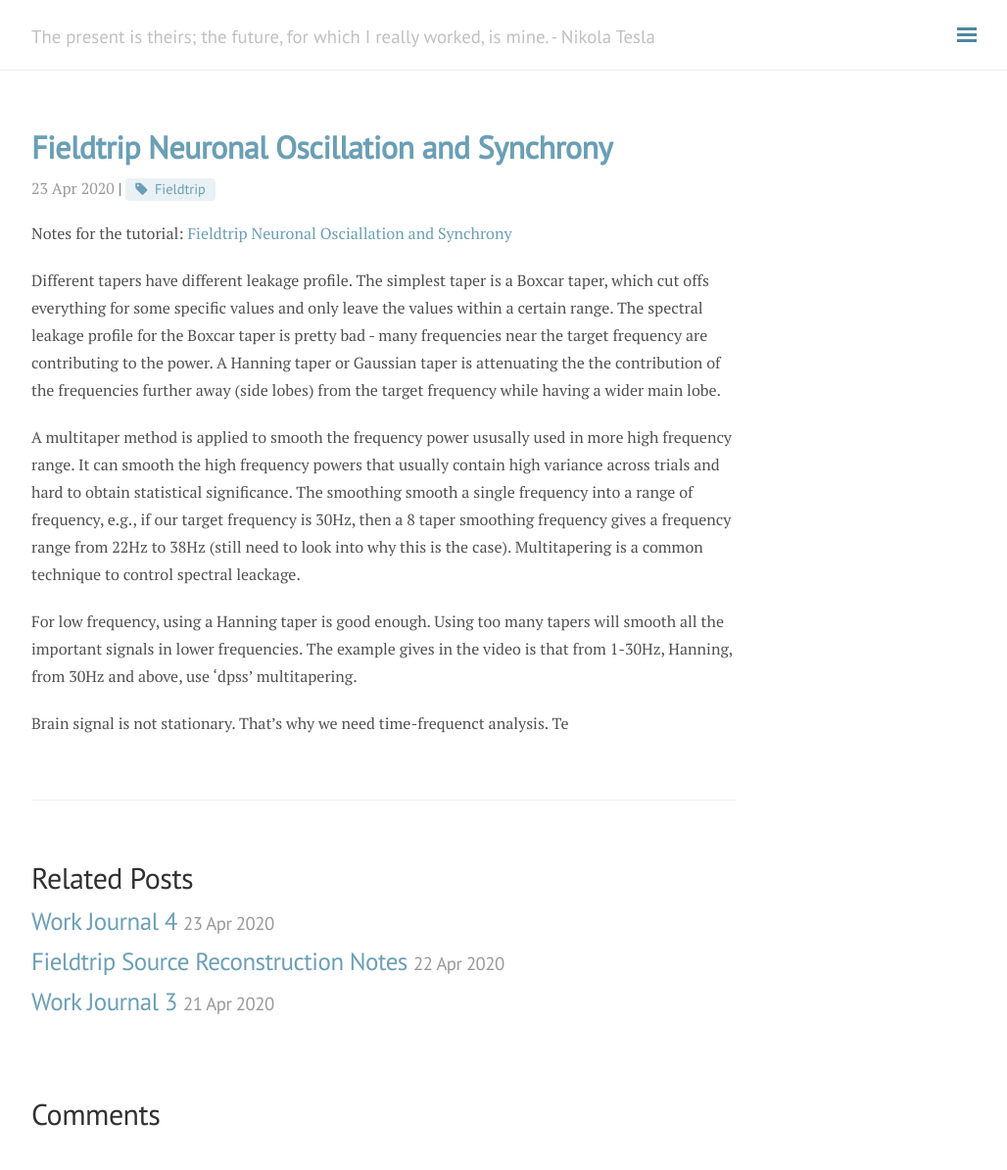
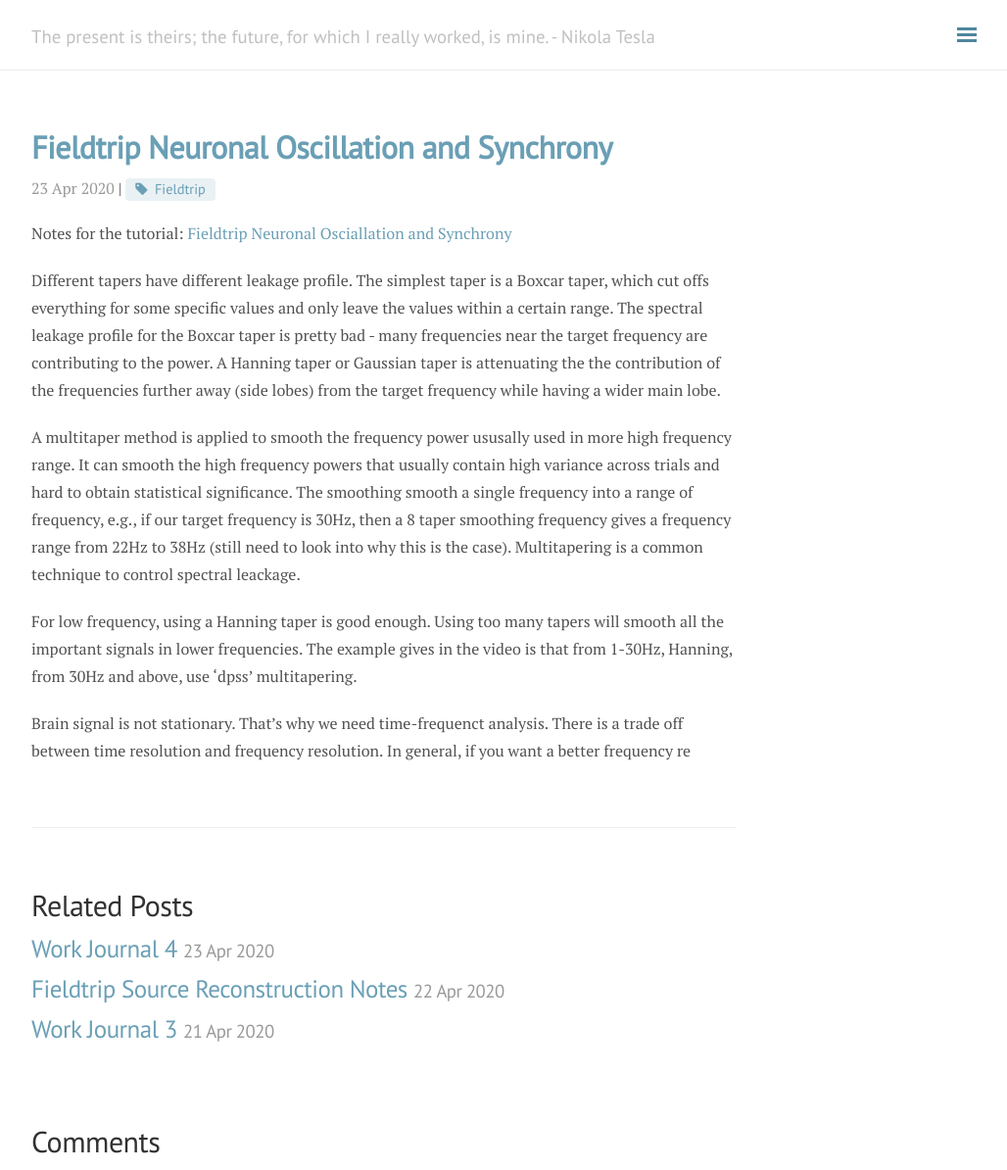
Before and after one commit to andylikescodes/andylikescodes.github.io, a Jekyll site: the page built from _posts/2020-04-23-Field-Trip-Neuronal-Oscillation-Sychrony.md, in a window 1280 px wide and 1194 px high. Shown: the whole window at 98% size, without its empty margins (248-1276 px from the left). Built offline with Jekyll 4.4.1, drawn with Linux system fonts in a browser that asks for light colours; nearby versions of some CDN libraries; comment, search, counter and statistics services are not loaded.

Commit message:
_posts/2020-04-23-Field-Trip-Neuronal-Oscillation-Sychrony.md updated from https://stackedit.io/

```diff
--- a/_posts/2020-04-23-Field-Trip-Neuronal-Oscillation-Sychrony.md
+++ b/_posts/2020-04-23-Field-Trip-Neuronal-Oscillation-Sychrony.md
@@ -13,9 +13,9 @@ A multitaper method is applied to smooth the frequency power ususally used in mo
 
 For low frequency, using a Hanning taper is good enough. Using too many tapers will smooth all the important signals in lower frequencies. The example gives in the video is that from 1-30Hz, Hanning, from 30Hz and above, use 'dpss' multitapering.
 
-Brain signal is not stationary. That's why we need time-frequenct analysis. Te
+Brain signal is not stationary. That's why we need time-frequenct analysis. There is a trade off between time resolution and frequency resolution. In general, if you want a better frequency re
 <!--stackedit_data:
-eyJoaXN0b3J5IjpbMjAwNzA1NzIxMiwxMzM2NDk3NjQ1LDEzOD
-g1MjU1MjAsLTIwODYxMTIzMDIsLTk4NTUxNTg2LC0yMDAwNTM0
-NzkzXX0=
+eyJoaXN0b3J5IjpbLTEyODE2NDAxMDAsMTMzNjQ5NzY0NSwxMz
+g4NTI1NTIwLC0yMDg2MTEyMzAyLC05ODU1MTU4NiwtMjAwMDUz
+NDc5M119
 -->
```
